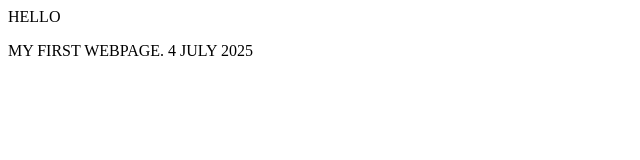
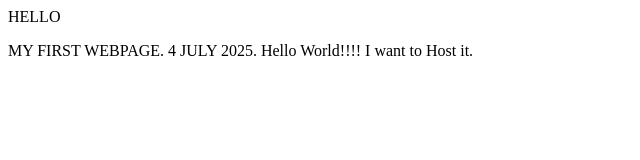
Before and after one commit to OmkarPai2007/OmkarPai2007.github.io, a plain HTML site: page index.html in a window 1280 px wide. Shown: the whole page, without its empty margins (0-640 px from the left). Drawn offline with Linux system fonts and the light colour scheme.

Commit message:
Updated Commit

```diff
--- a/index.html
+++ b/index.html
@@ -3,9 +3,9 @@
     HELLO
   </head>
   <title> My WEBSITE</title>
-  <BODY>
-   <P>
-    MY FIRST WEBPAGE. 4 JULY 2025
+  <body>
+   <p>
+    MY FIRST WEBPAGE. 4 JULY 2025. Hello World!!!! I want to Host it.
   </P>
   </BODY>
 </html>
```
